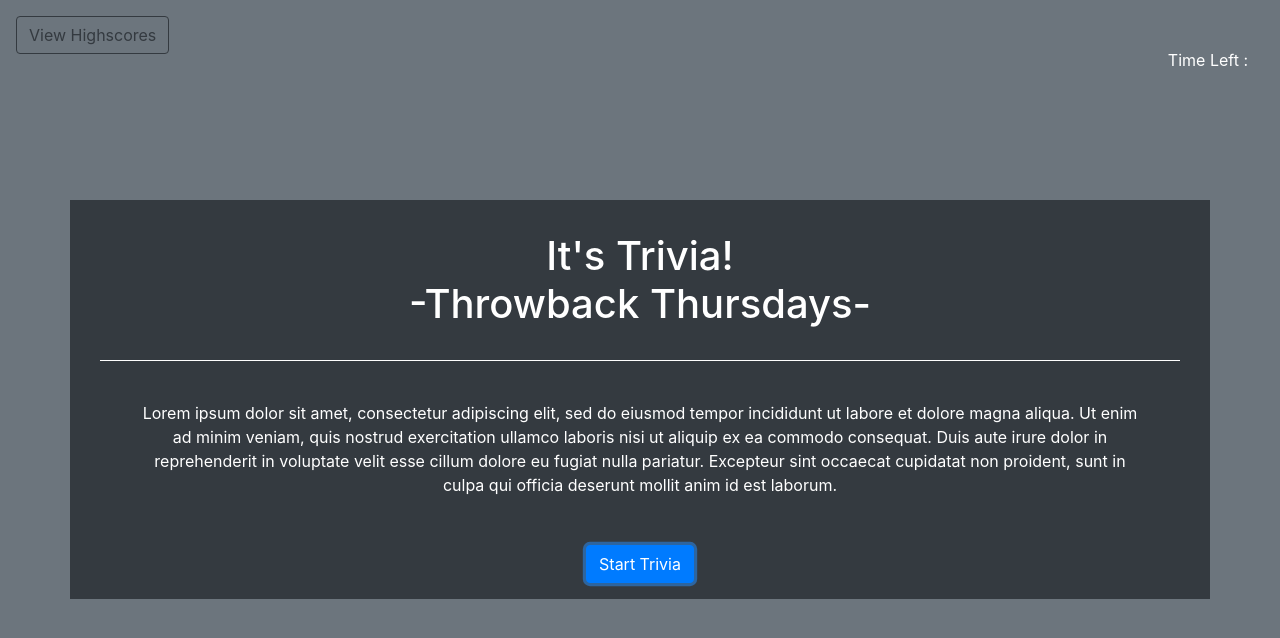
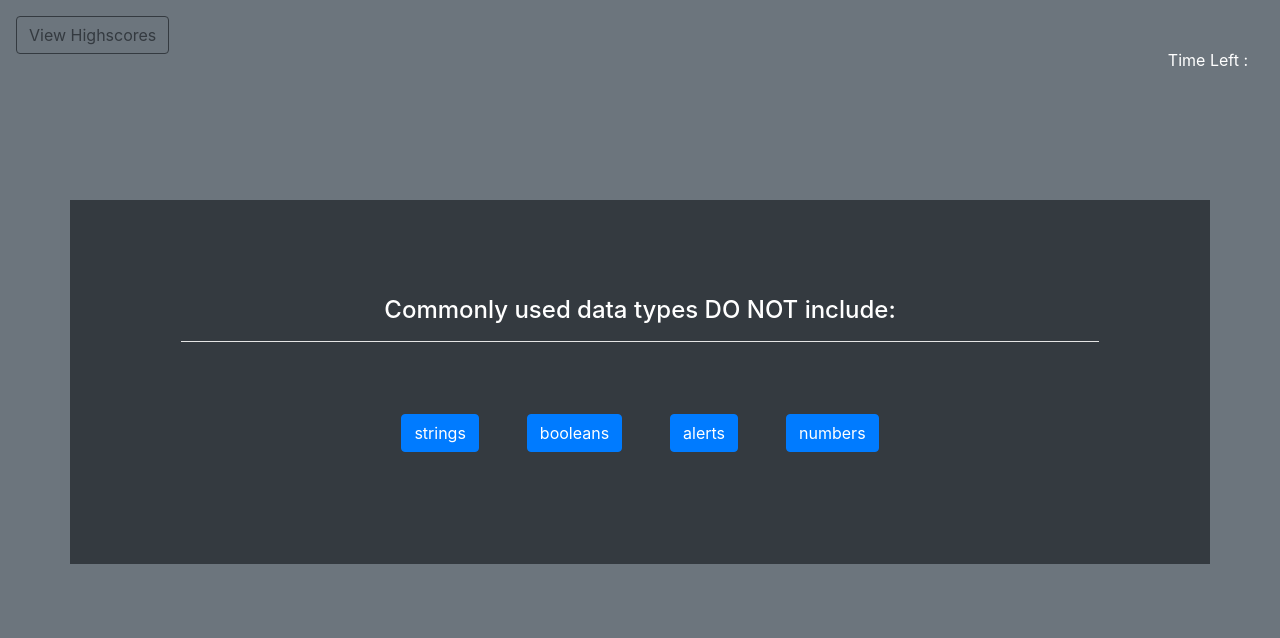
Before and after one commit to jyang108/johnnyyang.github.io, a plain HTML site: page homework-4/index.html in a window 1280 px wide. Both pictures are taken after a click on the button "Start Trivia". Drawn offline with nearby package versions, Linux system fonts and the light colour scheme.

Commit message:
made working second page

```diff
--- a/homework-4/questions.js
+++ b/homework-4/questions.js
@@ -9,7 +9,5 @@ var questions = [
         choices: ["quotes", "curly brackets", "parentheses", "square brackets"],
         answer: "parentheses"
     },
-    {
-        title : ""
-    }
+
   ];
--- a/homework-4/script.js
+++ b/homework-4/script.js
@@ -1,67 +1,81 @@
 var mainDiv = document.querySelector("#main");
 var timer = document.querySelector("#timer")
-
 
 // New Elements
 var playDiv = document.createElement("div");
 var h1 = document.createElement("h1");
 var prompts = document.createElement("h4");
 var p = document.createElement("p");
-var Btn = document.createElement("button");
-var optionOne = document.createElement("button");
-var optionTwo = document.createElement("button");
-var optionThree = document.createElement("button");
-var optionFour = document.createElement("button");
+var startBtn = document.createElement("button");
 
 
-//startpage with intro text and title
+playDiv.className = "col-md-12 bg-dark text-center";
+playDiv.setAttribute("style", "margin: auto; text-align: center; padding: 4rem;");
 
-function startSlide() {
+   //startpage with intro text and title
 
-   playDiv.className = "col-md-12 bg-dark text-center";
-   playDiv.setAttribute("style", "margin: auto;");
-   Btn.className = "btn btn-primary mb-3";
+startBtn.className = "btn btn-primary mb-3";
+mainDiv.appendChild(playDiv);
+playDiv.appendChild(h1);
+playDiv.appendChild(p);
+playDiv.appendChild(startBtn);
+h1.innerHTML = "It's Trivia!<br>-Throwback Thursdays- <br>";
+p.textContent = "Lorem ipsum dolor sit amet, consectetur adipiscing elit, sed do eiusmod tempor incididunt ut labore et dolore magna aliqua. Ut enim ad minim veniam, quis nostrud exercitation ullamco laboris nisi ut aliquip ex ea commodo consequat. Duis aute irure dolor in reprehenderit in voluptate velit esse cillum dolore eu fugiat nulla pariatur. Excepteur sint occaecat cupidatat non proident, sunt in culpa qui officia deserunt mollit anim id est laborum."
+startBtn.textContent = "Start Trivia";
 
-   mainDiv.appendChild(playDiv);
-   playDiv.appendChild(h1);
-   playDiv.appendChild(p);
-   playDiv.appendChild(Btn);
-   h1.innerHTML = "It's Trivia!<br>-Throwback Thursdays-";
-   p.textContent = "Lorem ipsum dolor sit amet, consectetur adipiscing elit, sed do eiusmod tempor incididunt ut labore et dolore magna aliqua. Ut enim ad minim veniam, quis nostrud exercitation ullamco laboris nisi ut aliquip ex ea commodo consequat. Duis aute irure dolor in reprehenderit in voluptate velit esse cillum dolore eu fugiat nulla pariatur. Excepteur sint occaecat cupidatat non proident, sunt in culpa qui officia deserunt mollit anim id est laborum."
-   Btn.textContent = "Start Trivia";
+function questionSlide() {
 
+   for (var i = 0; i < questions.length; i++) {
+
+
+      var question = questions[i];
+      prompts.innerHTML = questions[i].title + "<hr>";
+      playDiv.appendChild(prompts);
+
+      for (var i = 0; i < 4; i++){
+
+         var questionBtn = document.createElement("button");
+         questionBtn.className = "btn btn-primary mt-3 mx-4 mb-5";
+         questionBtn.textContent = question.choices[i];
+         questionBtn.setAttribute("id", i);
+
+         playDiv.appendChild(questionBtn);
+
+
+      };
+
+    };
 
 };
 
-Btn.addEventListener("click", function(event){
+function remove(){
+   h1.remove();
+   p.remove();
+   startBtn.remove();
+
+};
+
+startBtn.addEventListener("click", function(event){
    event.preventDefault();
+   remove();
    questionSlide();
 
 });
 
+questionBtn.addEventListener("click", function(event){
+   event.preventDefault();
 
-function questionSlide() {
-   remove
+   var response = document.createElement("div");
+   playDiv.appendChild(response);
+
+   if (event.target.matches(question.answer[i])){
+      response.textContent = "Correct!";
+   } else {
+      response.textContent = "Wrong!";
+   }
 
 
-   playDiv.className = "col-md-12 bg-dark text-center";
-   playDiv.setAttribute("style", "margin: auto;");
-   mainDiv.appendChild(playDiv);
-   playDiv.appendChild(prompts);
-   prompts.textContent = questions[0]["title"];
-   playDiv.appendChild(optionOne);
-   playDiv.appendChild(optionTwo);
-   playDiv.appendChild(optionThree);
-   playDiv.appendChild(optionFour);
-
-   // for()
-
-
-   prompts.innerHTML = " <hr>";
-
-
-
-};
+});
 
 
 
@@ -70,4 +84,13 @@ function questionSlide() {
 
 
 
-startSlide()
+
+
+
+
+
+
+
+
+
+// startSlide()
--- a/homework-4/style.css
+++ b/homework-4/style.css
@@ -5,8 +5,11 @@ main {
     /* background-color: #aaaaaa; */
 }
 
-h1, p {
+body{
     color: #ffffff;
+}
+
+h1, p, h4 {
     text-align: center;
     padding: 2rem;
 
@@ -17,7 +20,9 @@ h1 {
     border-bottom-width: 1px;
 }
 
-
+hr {
+    background-color: #ffffff;
+}
 
 @media screen and (max-width: 992px) {
     main {
```
